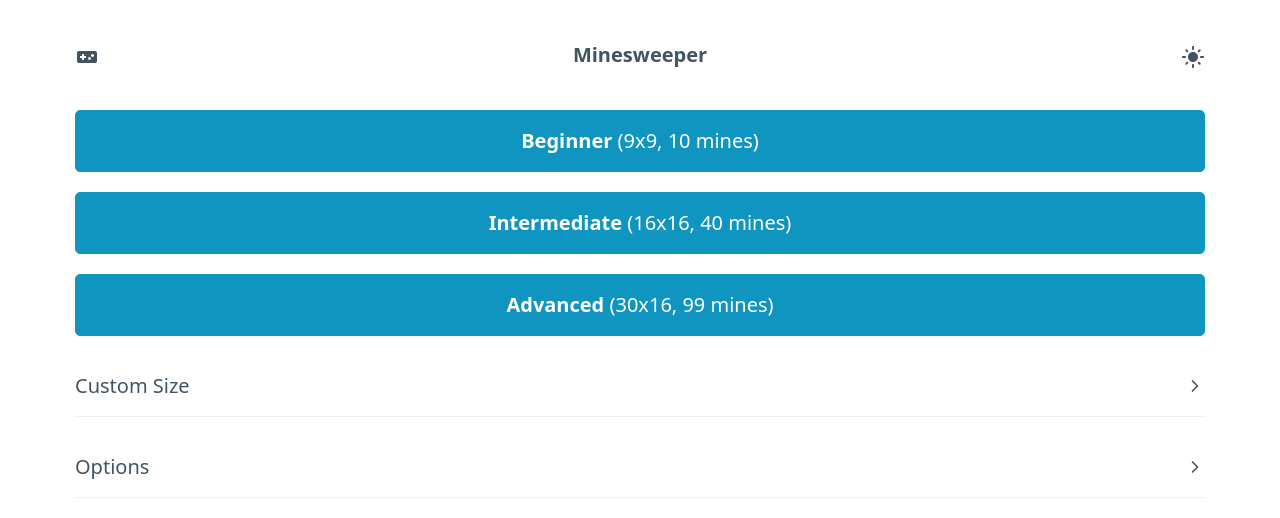
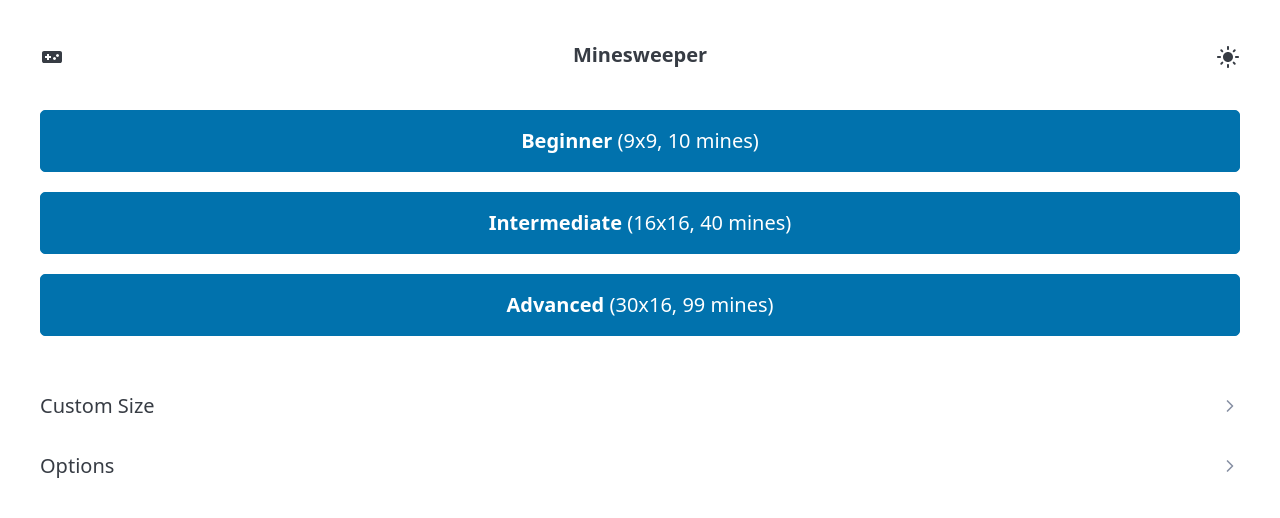
Before and after one commit to aidandenlinger/minesweeper, a Svelte app: page / in a window 1280 px wide. Shown: the top 518 px of the page. Built offline with nearby package versions, Linux system fonts and the light colour scheme.

Commit message:
feat: upgrade to picocssv2

```diff
--- a/package.json
+++ b/package.json
@@ -11,7 +11,7 @@
     "lint": "eslint --ext .ts,.svelte src"
   },
   "devDependencies": {
-    "@picocss/pico": "^1",
+    "@picocss/pico": "^2",
     "@sveltejs/vite-plugin-svelte": "^3.0.2",
     "@tsconfig/svelte": "^5.0.2",
     "@typescript-eslint/eslint-plugin": "^7.0.1",
--- a/src/frontend/Game/Cell.svelte
+++ b/src/frontend/Game/Cell.svelte
@@ -49,6 +49,7 @@
     display: flex;
     justify-content: center;
     align-items: center;
+    width: 100%;
   }
 
   .mine-svg {
--- a/src/frontend/Game/CustomSize.svelte
+++ b/src/frontend/Game/CustomSize.svelte
@@ -107,4 +107,8 @@
   details {
     margin: 2rem 0;
   }
+
+  button {
+    width: 100%;
+  }
 </style>
--- a/src/frontend/Game/Game.svelte
+++ b/src/frontend/Game/Game.svelte
@@ -87,7 +87,7 @@
   }
 
   #mineCount {
-    padding-top: var(--spacing);
+    padding-top: var(--pico-spacing);
   }
 
   p {
--- a/src/frontend/Game/Setup.svelte
+++ b/src/frontend/Game/Setup.svelte
@@ -42,3 +42,10 @@
 />
 
 <Options />
+
+<style>
+  button {
+    width: 100%;
+    margin-bottom: var(--pico-spacing);
+  }
+</style>
--- a/src/frontend/Navbar/Navbar.svelte
+++ b/src/frontend/Navbar/Navbar.svelte
@@ -61,6 +61,6 @@
 	}
 
 	nav {
-		margin: var(--spacing) 0;
+		margin: var(--pico-spacing) 0;
 	}
 </style>
```
Also changed, not shown: 1 other file (tests, documents, lock files or other folders).
